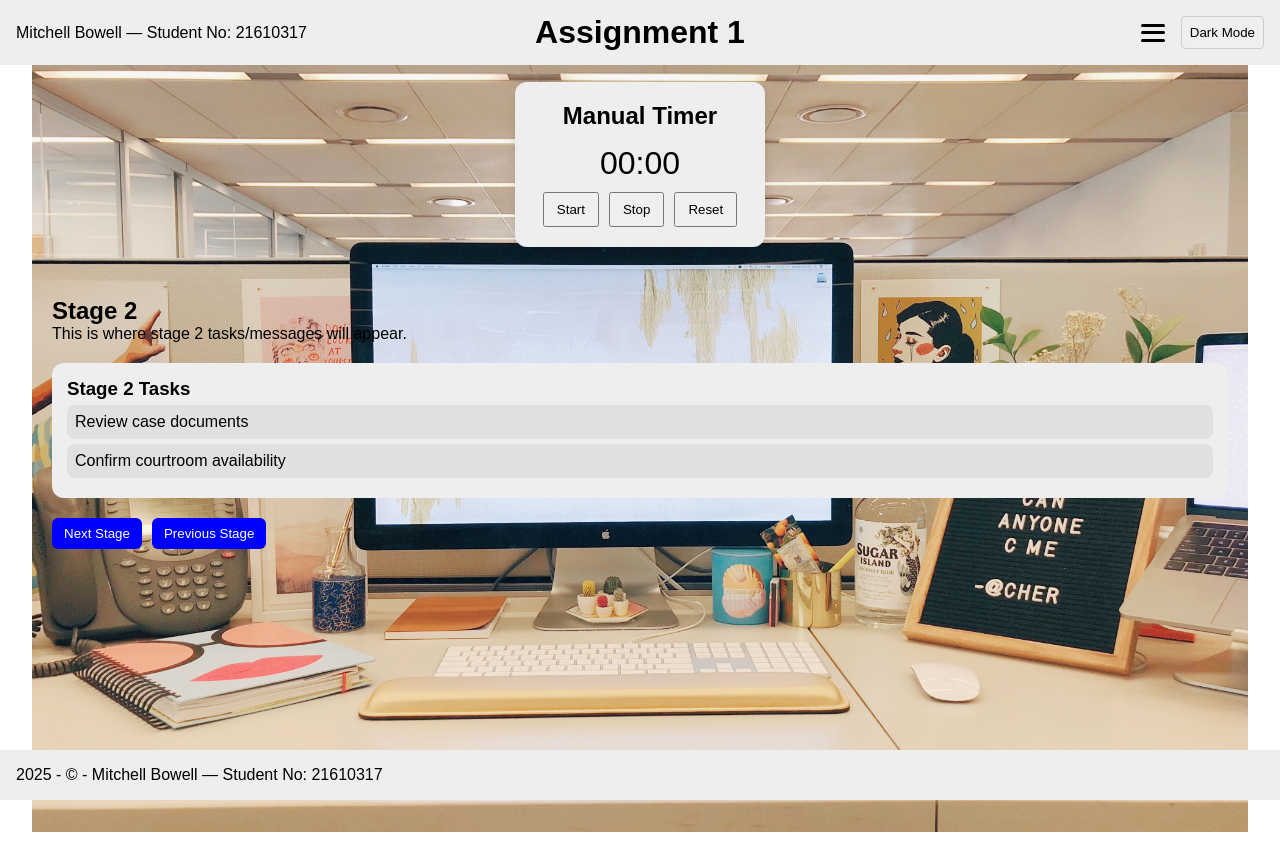
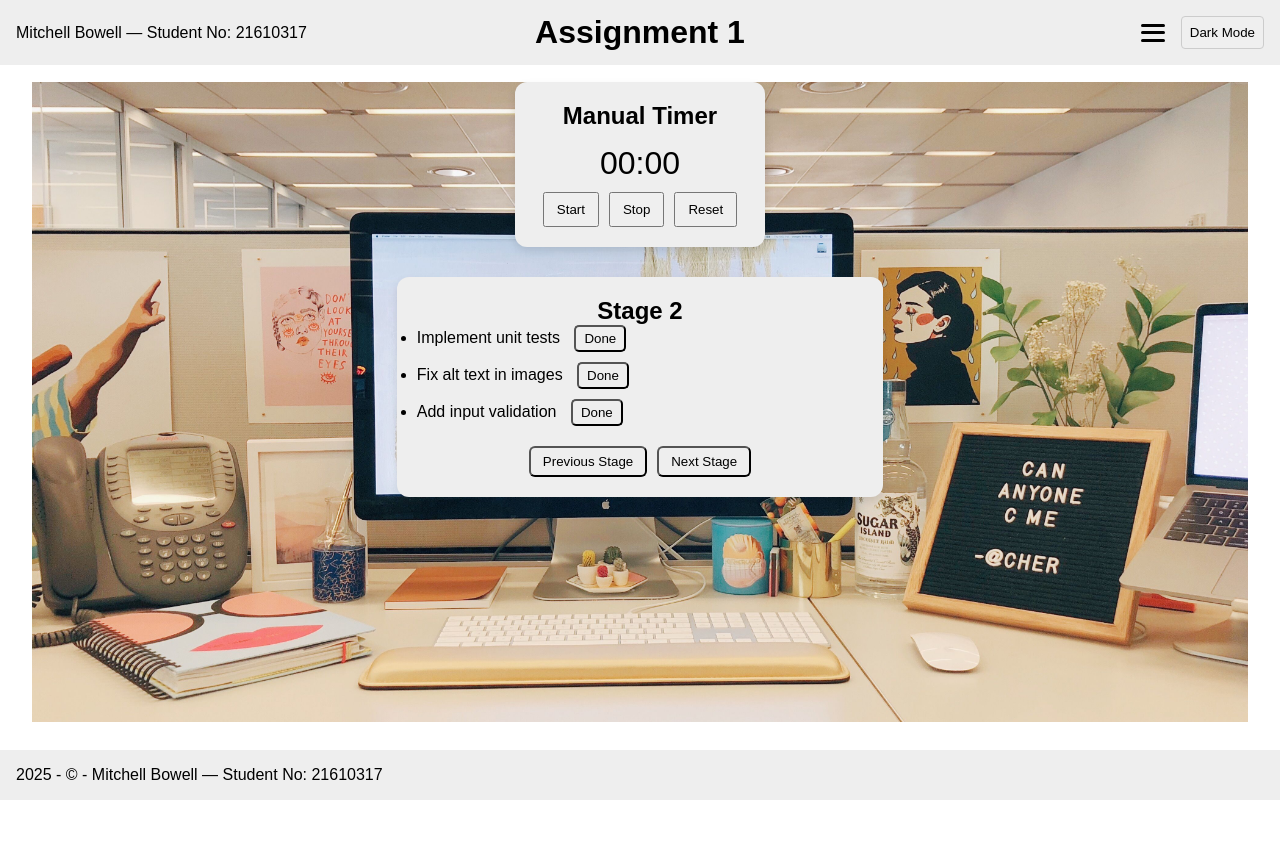
Before and after one commit to MitchBow/CWA-Assignment-2, a Next.js app: page /court-room in a window 1280 px wide. Both pictures are taken after a click on the button "Next Stage". After the commit the page ends 800 px from the top, so only its background shows below. Built offline with nearby package versions, Linux system fonts and the light colour scheme.

Commit message:
most logic done for stage and notifications, much tweeking needed however

```diff
--- /dev/null
+++ b/app/components/Courtroom.tsx
@@ -0,0 +1,37 @@
+'use client';
+import React from 'react';
+import { useRouter } from 'next/navigation';
+
+interface CourtroomProps {
+  visible: boolean;
+  reason: string;
+  onRetry?: () => void;
+}
+
+const Courtroom: React.FC<CourtroomProps> = ({ visible, reason, onRetry }) => {
+  const router = useRouter();
+
+  if (!visible) return null;
+
+  return (
+    <>
+      <div style={{ position: 'fixed', top:0, left:0, width:'100vw', height:'100vh', backgroundColor:'rgba(0,0,0,0.7)', zIndex:1000, pointerEvents:'none' }} />
+      <div style={{ position:'fixed', top:'50%', left:'50%', transform:'translate(-50%, -50%)', backgroundColor:'var(--header-footer-background)', padding:'30px', borderRadius:'10px', maxWidth:'500px', textAlign:'center', zIndex:1100, pointerEvents:'auto', color:'var(--text-color)' }}>
+        <h2>Courtroom</h2>
+        <p>{reason}</p>
+        <div style={{ marginTop:'20px' }}>
+          <button onClick={() => router.push('/')} style={{ marginRight:'10px', padding:'8px 16px', borderRadius:'6px', cursor:'pointer', backgroundColor:'var(--button-background)', color:'var(--button-text)' }}>
+            Go Home
+          </button>
+          {onRetry && (
+            <button onClick={onRetry} style={{ padding:'8px 16px', borderRadius:'6px', cursor:'pointer', backgroundColor:'var(--button-background)', color:'var(--button-text)' }}>
+              Retry
+            </button>
+          )}
+        </div>
+      </div>
+    </>
+  );
+};
+
+export default Courtroom;
--- a/app/components/CourtroomBackground.tsx
+++ b/app/components/CourtroomBackground.tsx
@@ -1,55 +1,30 @@
 'use client';
-import React, { ReactNode, ReactElement, isValidElement, useState } from 'react';
+import React from 'react';
 
-type CourtroomBackgroundProps = {
+interface CourtroomBackgroundProps {
   courtroomSrc: string;
   deskSrc: string;
-  children?: ReactNode;
-};
+  isCourtroom?: boolean;
+  children: React.ReactNode;
+}
 
-export default function CourtroomBackground({ courtroomSrc, deskSrc, children }: CourtroomBackgroundProps) {
-  const [failed, setFailed] = useState(false); // ✅ start with desk
-
-  // Function to trigger courtroom when StageManager signals failure
-  const triggerCourtroom = () => setFailed(true);
-
-  // Inject triggerCourtroom into children
-  const childrenWithProps = React.Children.map(children, (child) => {
-    if (isValidElement(child)) {
-      return React.cloneElement(child as ReactElement<any>, { triggerCourtroom });
-    }
-    return child;
-  });
+const CourtroomBackground: React.FC<CourtroomBackgroundProps> = ({ courtroomSrc, deskSrc, isCourtroom, children }) => {
+  const backgroundImage = isCourtroom ? courtroomSrc : deskSrc;
 
   return (
     <div
       style={{
-        position: 'relative',
-        width: '100%',
-        height: '100vh',
-        overflow: 'hidden',
+        width: '95vw',
+        height: '80vh',
+        backgroundImage: `url(${backgroundImage})`,
+        backgroundSize: 'cover',
+        backgroundPosition: 'center',
+        transition: 'background-image 0.5s ease-in-out',
       }}
     >
-      {/* Desk is default, courtroom shows only when failed */}
-      <img
-        src={failed ? courtroomSrc : deskSrc}
-        alt={failed ? 'Courtroom' : 'Desk'}
-        style={{
-          width: '100%',
-          height: '100%',
-          objectFit: 'cover',
-        }}
-      />
-
-      {/* Overlayed components */}
-      <div
-        style={{
-          position: 'absolute',
-          inset: 0,
-        }}
-      >
-        {childrenWithProps}
-      </div>
+      {children}
     </div>
   );
-}
+};
+
+export default CourtroomBackground;
--- /dev/null
+++ b/app/components/NotificationManager.tsx
@@ -0,0 +1,62 @@
+'use client';
+import React, { useEffect, useState } from 'react';
+import { notifications as allNotifications, Notification } from './notifications';
+import Courtroom from './Courtroom';
+
+const NotificationManager: React.FC = () => {
+  const [queue, setQueue] = useState<Notification[]>([]);
+  const [activeNotification, setActiveNotification] = useState<Notification | null>(null);
+  const [inCourtroom, setInCourtroom] = useState(false);
+  const [courtReason, setCourtReason] = useState('');
+
+  useEffect(() => setQueue([...allNotifications]), []);
+
+  const showNextNotification = () => {
+    if (queue.length === 0 || inCourtroom) return;
+
+    const next = queue[0];
+    setActiveNotification(next);
+    setQueue(prev => prev.slice(1));
+
+    // Escalation timer
+    const escalation = setTimeout(() => {
+      if (!next.acknowledged) {
+        setCourtReason(next.courtReason);
+        setInCourtroom(true);
+        setActiveNotification(null);
+      }
+    }, next.escalationDelay);
+
+    return () => clearTimeout(escalation);
+  };
+
+  useEffect(() => {
+    if (!activeNotification) {
+      const timer = setTimeout(showNextNotification, 20000 + Math.random() * 10000);
+      return () => clearTimeout(timer);
+    }
+  }, [activeNotification, queue, inCourtroom]);
+
+  const acknowledgeNotification = () => setActiveNotification(null);
+  const handleRetry = () => setInCourtroom(false);
+
+  return (
+    <>
+      {activeNotification && !inCourtroom && (
+        <div style={{ position:'fixed', bottom:'20px', right:'20px', maxWidth:'300px', backgroundColor:'var(--header-footer-background)', border:'1px solid var(--border-color)', padding:'10px', borderRadius:'8px', zIndex:1000, color:'var(--text-color)' }}>
+          <strong>{activeNotification.sender}:</strong> {activeNotification.message}
+          <button onClick={acknowledgeNotification} style={{ marginLeft:'10px', cursor:'pointer', borderRadius:'5px', backgroundColor:'var(--button-background)', color:'var(--button-text)' }}>
+            Acknowledge
+          </button>
+        </div>
+      )}
+      <Courtroom
+        visible={inCourtroom}
+        reason={courtReason}
+        onRetry={handleRetry}
+      />
+    </>
+  );
+};
+
+export default NotificationManager;
--- a/app/components/StageManager.tsx
+++ b/app/components/StageManager.tsx
@@ -1,70 +1,91 @@
 'use client';
 import React, { useState, useEffect } from 'react';
-import TaskList from './TaskList';
+import { tasks as allTasks, Task } from './tasks';
 
 interface StageManagerProps {
-  triggerCourtroom?: () => void; // injected from CourtroomBackground
+  inCourtroom?: boolean;
 }
 
-const StageManager: React.FC<StageManagerProps> = ({ triggerCourtroom }) => {
+const StageManager: React.FC<StageManagerProps> = ({ inCourtroom }) => {
   const [stage, setStage] = useState(1);
-  const [taskFailed, setTaskFailed] = useState(false);
+  const [activeTasks, setActiveTasks] = useState<Task[]>([]);
 
-  // Example: simulate a failed task after 15 seconds of stage 1
   useEffect(() => {
-    if (stage === 1 && !taskFailed) {
-      const timer = setTimeout(() => {
-        setTaskFailed(true);
-        if (triggerCourtroom) triggerCourtroom(); // swap to courtroom
-      }, 15000);
+    const stageTasks = allTasks.filter(t => t.stage === stage);
+    setActiveTasks(stageTasks.map(t => ({ ...t, completed: false })));
+  }, [stage]);
 
-      return () => clearTimeout(timer);
-    }
-  }, [stage, taskFailed, triggerCourtroom]);
+  const completeTask = (id: string) => {
+    setActiveTasks(prev => prev.map(t => (t.id === id ? { ...t, completed: true } : t)));
+  };
+
+  if (inCourtroom) return null;
 
   return (
-    <div style={{ borderRadius: '12px', padding: '20px' }}>
-      <h2>Stage {stage}</h2>
-      <p>This is where stage {stage} tasks/messages will appear.</p>
+    <div
+      style={{
+        width: '40%',             // make the box 40% of the page width
+        margin: '30px auto',      // center horizontally
+        padding: '20px',
+        borderRadius: '12px',
+        backgroundColor: 'var(--header-footer-background)',
+        boxShadow: '0 4px 8px rgba(0,0,0,0.1)',
+      }}
+    >
+      <h2 style={{ textAlign: 'center' }}>Stage {stage}</h2>
+      <ul>
+        {activeTasks.map(task => (
+          <li key={task.id} style={{ marginBottom: '10px' }}>
+            {task.message}{' '}
+            {!task.completed ? (
+              <button
+                onClick={() => completeTask(task.id)}
+                style={{
+                  marginLeft: '10px',
+                  padding: '4px 8px',
+                  borderRadius: '5px',
+                  cursor: 'pointer',
+                  backgroundColor: 'var(--button-background)',
+                  color: 'var(--button-text)',
+                }}
+              >
+                Done
+              </button>
+            ) : (
+              <span style={{ color: 'green', marginLeft: '10px' }}>✔ Completed</span>
+            )}
+          </li>
+        ))}
+      </ul>
 
-      <TaskList stage={stage} />
-
-      <div style={{ marginTop: '20px' }}>
-        <button
-          onClick={() => {
-            setStage(stage + 1);
-            setTaskFailed(false);
-          }}
-          style={{
-            background: 'blue',
-            color: 'white',
-            padding: '8px 12px',
-            borderRadius: '6px',
-            border: 'none',
-            cursor: 'pointer',
-          }}
-        >
-          Next Stage
-        </button>
+      <div style={{ marginTop: '20px', textAlign: 'center' }}>
         {stage > 1 && (
           <button
-            onClick={() => {
-              setStage(stage - 1);
-              setTaskFailed(false);
-            }}
+            onClick={() => setStage(stage - 1)}
             style={{
-              marginLeft: '10px',
-              background: 'blue',
-              color: 'white',
-              padding: '8px 12px',
+              marginRight: '10px',
+              padding: '6px 12px',
               borderRadius: '6px',
-              border: 'none',
               cursor: 'pointer',
+              backgroundColor: 'var(--button-background)',
+              color: 'var(--button-text)',
             }}
           >
             Previous Stage
           </button>
         )}
+        <button
+          onClick={() => setStage(stage + 1)}
+          style={{
+            padding: '6px 12px',
+            borderRadius: '6px',
+            cursor: 'pointer',
+            backgroundColor: 'var(--button-background)',
+            color: 'var(--button-text)',
+          }}
+        >
+          Next Stage
+        </button>
       </div>
     </div>
   );
--- /dev/null
+++ b/app/components/notifications.tsx
@@ -0,0 +1,17 @@
+export interface Notification {
+  id: string;
+  sender: string;
+  message: string;
+  initialDelay: number;
+  escalationDelay: number;
+  courtReason: string;
+  urgentMessage?: string;
+  acknowledged?: boolean;
+  escalated?: boolean;
+}
+
+export const notifications: Notification[] = [
+  { id: 'n1', sender: 'Boss', message: 'Are you done with sprint 1?', initialDelay: 20000, escalationDelay: 120000, courtReason: 'Disability Act', urgentMessage: 'URGENT: Sprint 1 incomplete!' },
+  { id: 'n2', sender: 'Family', message: 'Can you pick up the kids?', initialDelay: 25000, escalationDelay: 120000, courtReason: 'Family Neglect', urgentMessage: 'URGENT: Kids waiting!' },
+  { id: 'n3', sender: 'Agile', message: 'Fix Title colour to Red', initialDelay: 30000, escalationDelay: 120000, courtReason: 'Disability Act', urgentMessage: 'URGENT: Title still wrong!' },
+];
--- /dev/null
+++ b/app/components/tasks.tsx
@@ -0,0 +1,15 @@
+export interface Task {
+  id: string;
+  stage: number;
+  message: string;
+  completed?: boolean;
+}
+
+export const tasks: Task[] = [
+  { id: 'task1', stage: 1, message: 'Fix login validation' },
+  { id: 'task2', stage: 1, message: 'Update database schema' },
+  { id: 'task3', stage: 1, message: 'Refactor CSS' },
+  { id: 'task4', stage: 2, message: 'Implement unit tests' },
+  { id: 'task5', stage: 2, message: 'Fix alt text in images' },
+  { id: 'task6', stage: 2, message: 'Add input validation' },
+];
--- a/app/court-room/page.tsx
+++ b/app/court-room/page.tsx
@@ -1,16 +1,18 @@
 'use client';
+import React from 'react';
 import Header from '../components/Header';
 import ManualTimer from '../components/ManualTimer';
-import CourtroomScene from '../components/CourtroomBackground';
-import StageManager from '../components/StageManager'; // 👈 correct import
+import CourtroomBackground from '../components/CourtroomBackground';
+import StageManager from '../components/StageManager';
+import NotificationManager from '../components/NotificationManager';
 
 export default function Home() {
   return (
-    <CourtroomScene courtroomSrc="/images/courtroom.jpg" deskSrc="/images/desk.jpg">
+    <CourtroomBackground courtroomSrc="/images/courtroom.jpg" deskSrc="/images/desk.jpg">
       <Header />
       <ManualTimer initialSeconds={0} />
       <StageManager />
-    </CourtroomScene>
-
+      <NotificationManager />
+    </CourtroomBackground>
   );
 }
```
